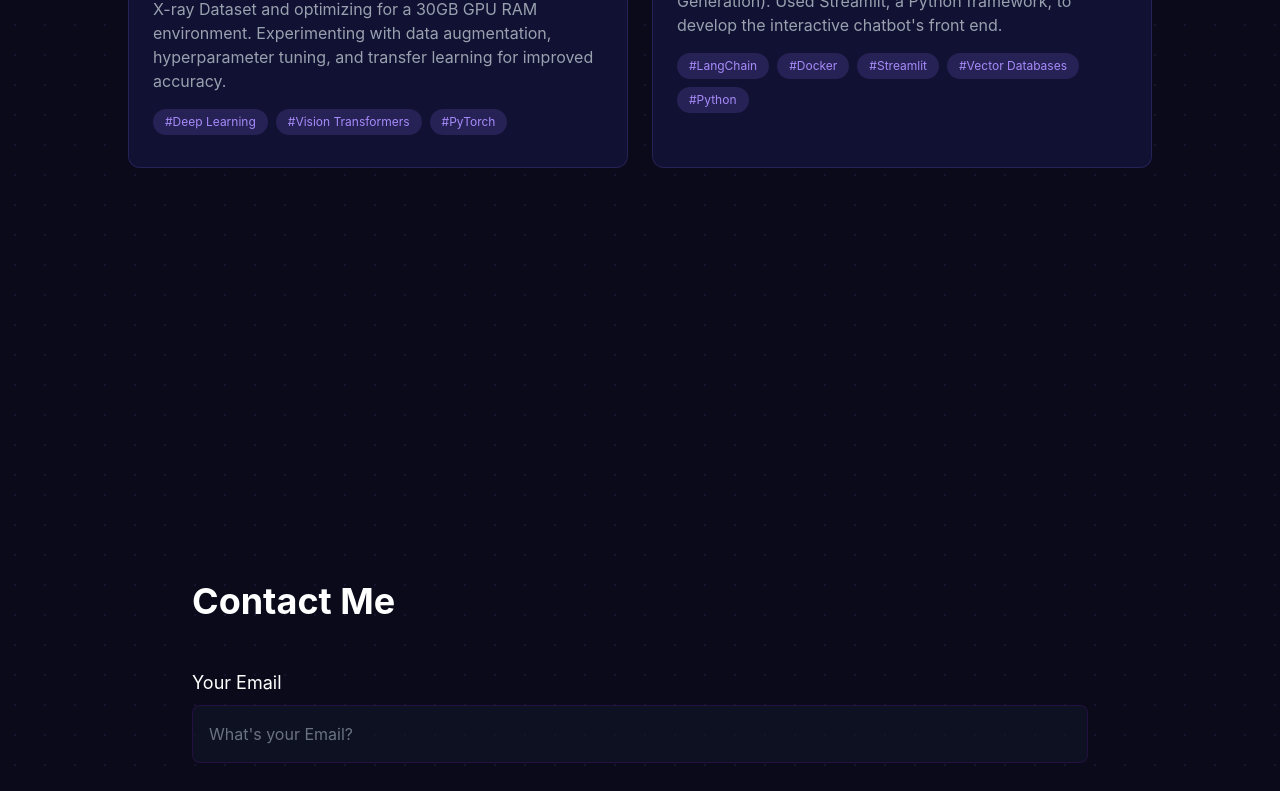
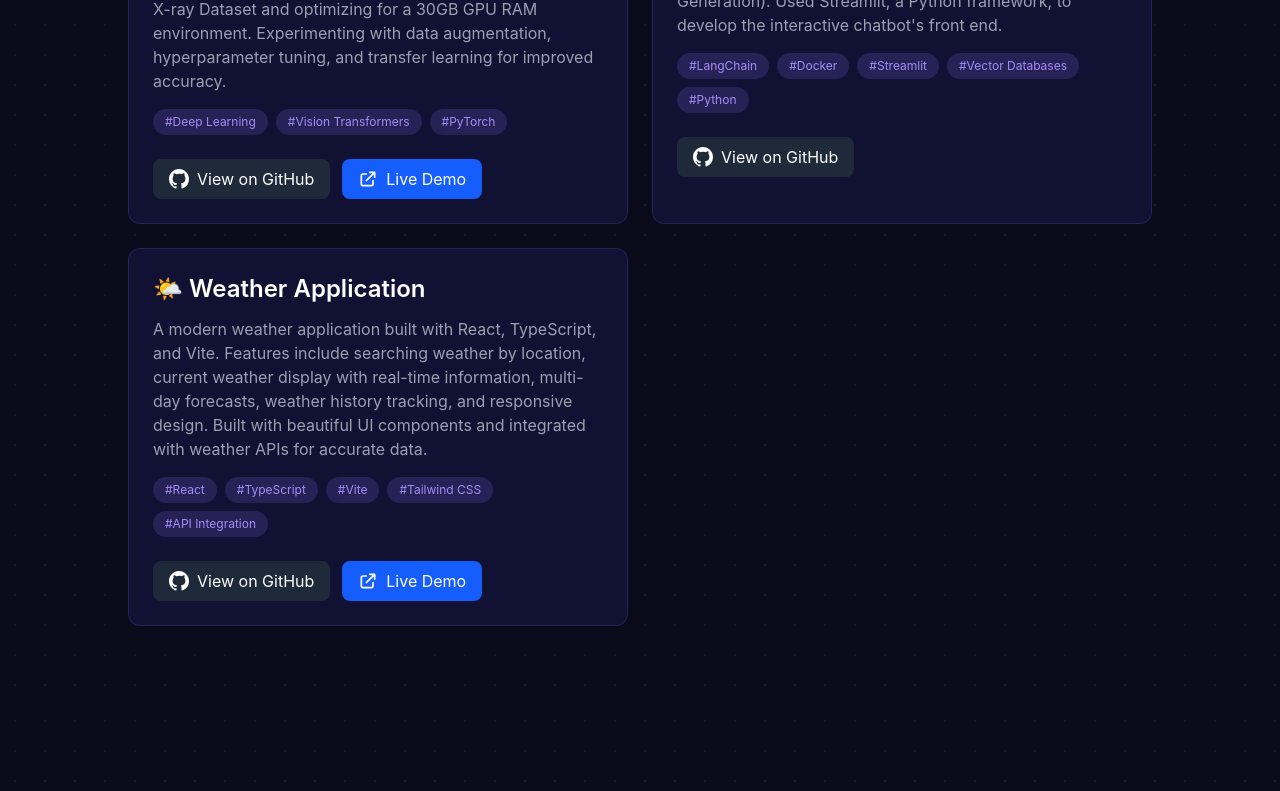
Before and after one commit to nikki-13/my-website, a React (Vite) app: page / in a window 1280 px wide. Shown: the part 1920-2711 px from the top of the page. Built offline with nearby package versions, Linux system fonts and the light colour scheme.

Commit message:
added details

```diff
--- a/src/pages/Projects.tsx
+++ b/src/pages/Projects.tsx
@@ -6,13 +6,24 @@ const projects = [
     title: "Pneumonia Detection using Chest X-rays",
     emoji: "",
     description: "Building an advanced deep learning model for pneumonia detection using Swin Transformer. Utilizing a Kaggle Chest X-ray Dataset and optimizing for a 30GB GPU RAM environment. Experimenting with data augmentation, hyperparameter tuning, and transfer learning for improved accuracy.",
-    tags: ["Deep Learning", "Vision Transformers", "PyTorch"]
+    tags: ["Deep Learning", "Vision Transformers", "PyTorch"],
+    githubUrl: "https://github.com/nikki-13/pneumonia_detection",
+    liveUrl: "https://your-pneumonia-demo.vercel.app" // Update this with your actual live demo URL
   },
   {
     title: "Scalable Hybrid Chatbot",
     emoji: "",
     description: "Developed a chatbot that generates FAQ-based responses by retrieving relevant information from a vector database. Built on RAG architecture (Retrieval Augmented Generation). Used Streamlit, a Python framework, to develop the interactive chatbot's front end.",
-    tags: ["LangChain", "Docker", "Streamlit", "Vector Databases", "Python"]
+    tags: ["LangChain", "Docker", "Streamlit", "Vector Databases", "Python"],
+    githubUrl: "https://github.com/nikki-13/hybrid-chatbot"
+  },
+  {
+    title: "Weather Application",
+    emoji: "🌤️",
+    description: "A modern weather application built with React, TypeScript, and Vite. Features include searching weather by location, current weather display with real-time information, multi-day forecasts, weather history tracking, and responsive design. Built with beautiful UI components and integrated with weather APIs for accurate data.",
+    tags: ["React", "TypeScript", "Vite", "Tailwind CSS", "API Integration"],
+    githubUrl: "https://github.com/nikki-13/weather",
+    liveUrl: "https://your-weather-app.vercel.app" // Update this with your actual live demo URL
   }
 ];
 
@@ -43,12 +54,58 @@ const Projects: React.FC = () => {
                   {project.emoji} {project.title}
                 </h3>
                 <p className="text-gray-400 mb-4">{project.description}</p>
-                <div className="flex flex-wrap">
+                <div className="flex flex-wrap mb-4">
                   {project.tags.map((tag, tagIndex) => (
                     <span key={tagIndex} className="tag">
                       #{tag}
                     </span>
                   ))}
+                </div>
+                <div className="flex gap-3 flex-wrap">
+                  <a
+                    href={project.githubUrl}
+                    target="_blank"
+                    rel="noopener noreferrer"
+                    className="inline-flex items-center gap-2 bg-gray-800 hover:bg-gray-700 text-white px-4 py-2 rounded-lg transition-colors duration-200"
+                  >
+                    <svg
+                      className="w-5 h-5"
+                      fill="currentColor"
+                      viewBox="0 0 20 20"
+                      xmlns="http://www.w3.org/2000/svg"
+                    >
+                      <path
+                        fillRule="evenodd"
+                        d="M10 0C4.477 0 0 4.484 0 10.017c0 4.425 2.865 8.18 6.839 9.504.5.092.682-.217.682-.483 0-.237-.008-.868-.013-1.703-2.782.605-3.369-1.343-3.369-1.343-.454-1.158-1.11-1.466-1.11-1.466-.908-.62.069-.608.069-.608 1.003.07 1.531 1.032 1.531 1.032.892 1.53 2.341 1.088 2.91.832.092-.647.35-1.088.636-1.338-2.22-.253-4.555-1.113-4.555-4.951 0-1.093.39-1.988 1.029-2.688-.103-.253-.446-1.272.098-2.65 0 0 .84-.27 2.75 1.026A9.564 9.564 0 0110 4.844c.85.004 1.705.115 2.504.337 1.909-1.296 2.747-1.027 2.747-1.027.546 1.379.203 2.398.1 2.651.64.7 1.028 1.595 1.028 2.688 0 3.848-2.339 4.695-4.566 4.942.359.31.678.921.678 1.856 0 1.338-.012 2.419-.012 2.747 0 .268.18.58.688.482A10.019 10.019 0 0020 10.017C20 4.484 15.522 0 10 0z"
+                        clipRule="evenodd"
+                      />
+                    </svg>
+                    View on GitHub
+                  </a>
+                  {project.liveUrl && (
+                    <a
+                      href={project.liveUrl}
+                      target="_blank"
+                      rel="noopener noreferrer"
+                      className="inline-flex items-center gap-2 bg-blue-600 hover:bg-blue-500 text-white px-4 py-2 rounded-lg transition-colors duration-200"
+                    >
+                      <svg
+                        className="w-5 h-5"
+                        fill="none"
+                        stroke="currentColor"
+                        viewBox="0 0 24 24"
+                        xmlns="http://www.w3.org/2000/svg"
+                      >
+                        <path
+                          strokeLinecap="round"
+                          strokeLinejoin="round"
+                          strokeWidth={2}
+                          d="M10 6H6a2 2 0 00-2 2v10a2 2 0 002 2h10a2 2 0 002-2v-4M14 4h6m0 0v6m0-6L10 14"
+                        />
+                      </svg>
+                      Live Demo
+                    </a>
+                  )}
                 </div>
               </motion.div>
             ))}
```
